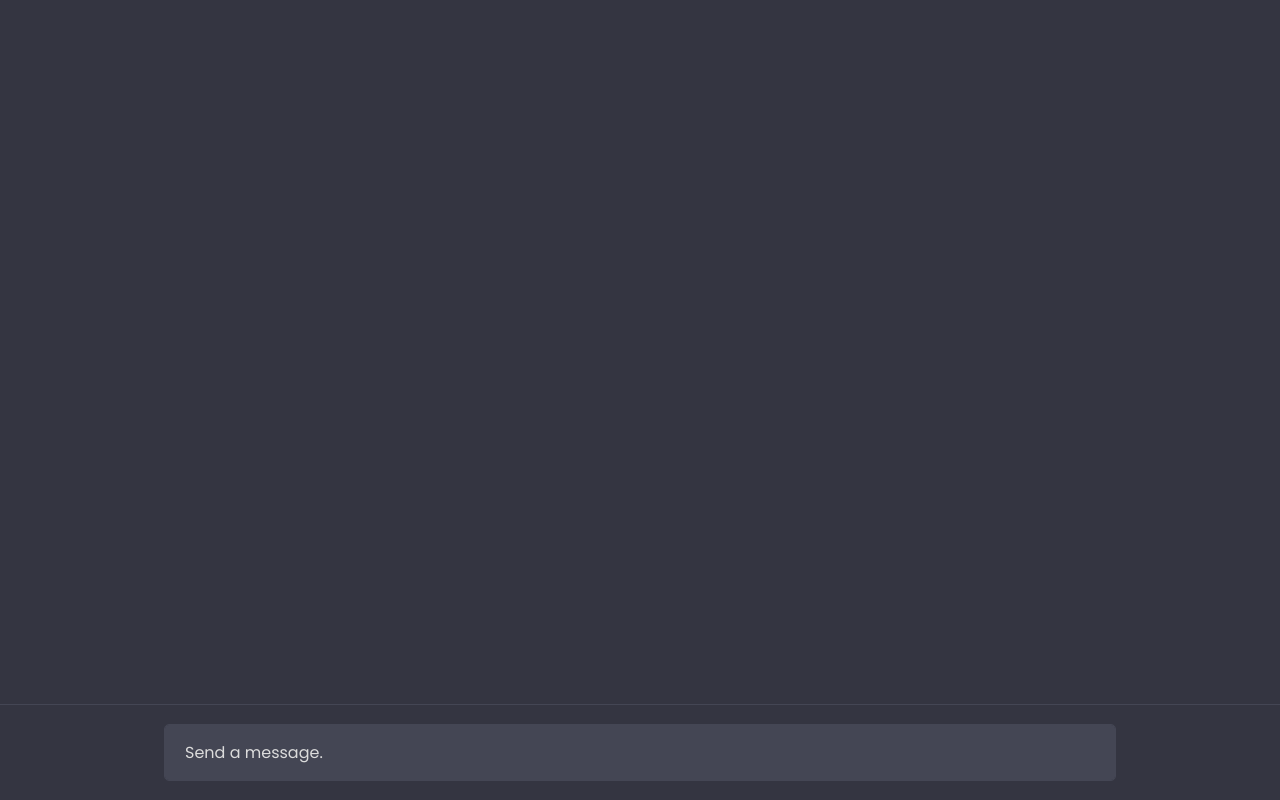
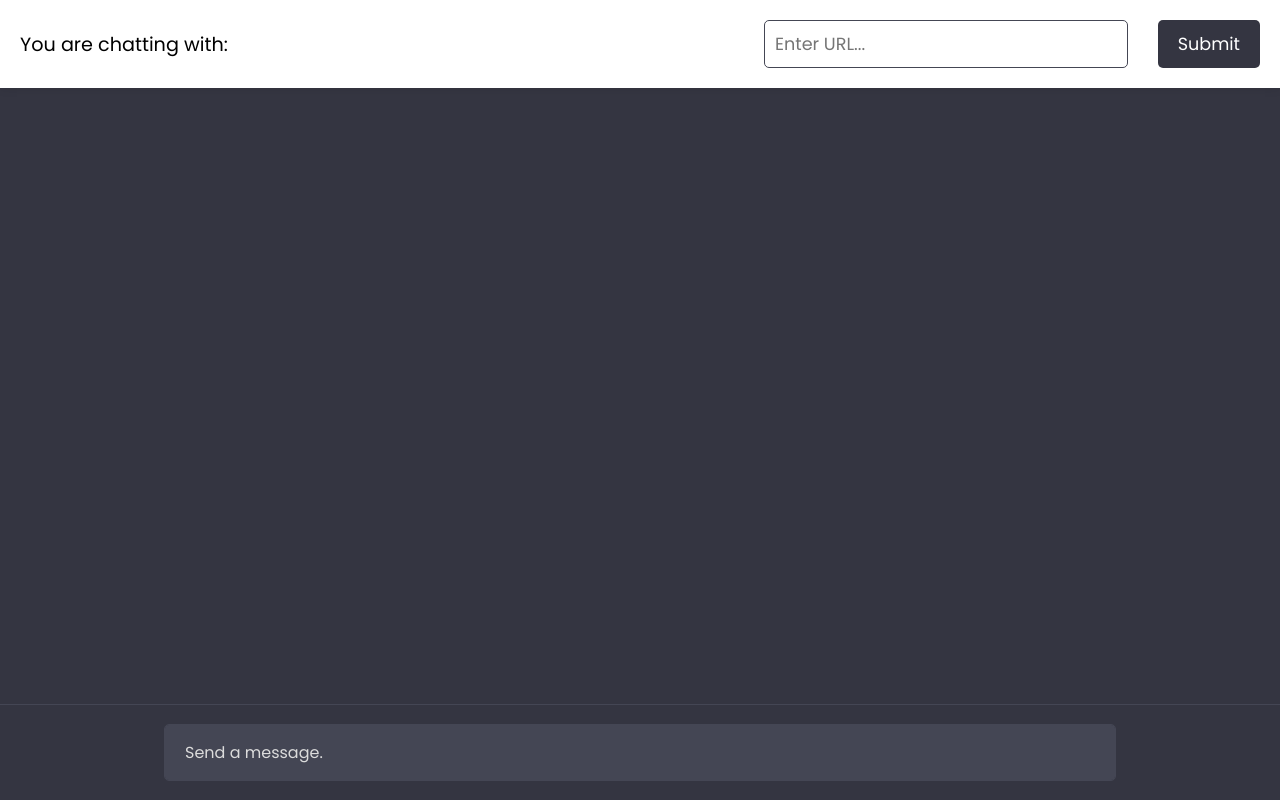
Before and after one commit to CoachJasonOrg/CallMeBotTestSite, a plain HTML site: page app/index.html in a window 1280 px wide. Drawn offline with nearby package versions, Linux system fonts and the light colour scheme.

Commit message:
Setup app to be deployed as a test side, which allows user input url.

```diff
--- a/app/index.html
+++ b/app/index.html
@@ -10,6 +10,15 @@
 </head>
 
 <body>
+  <!-- URL input container -->
+  <div id="url-input-div">
+    <p id="url-display">You are chatting with: </p>
+    <div id="url-submission">
+      <input type="text" id="url-input" name="url-input" required placeholder="Enter URL...">
+      <button id="submit-button">Submit</button>
+    </div>
+  </div>
+
   <!-- Chats container -->
   <div class="chat-container"></div>
 
--- a/app/main.js
+++ b/app/main.js
@@ -4,7 +4,15 @@ const chatContainer = document.querySelector(".chat-container");
 
 let userText = null;
 const API_KEY = "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"; // Paste your API key here
-const CHAT_BOT = 'http://localhost:3000/callAnnie' // [[Replace with the bot you want to test with]]
+const NODE_JS_URL = 'http://localhost:3000/callAnnie' // [[Replace with the bot you want to test with]]
+const AZURE_FUNC_URL = "http://localhost:7071/api/callAnnie" // [Replace with the Azure Function endpoint you want to test with]
+let USER_INPUT_URL = ""
+
+document.getElementById('submit-button').addEventListener('click', () => {
+    USER_INPUT_URL = document.getElementById('url-input').value;
+    document.getElementById('url-display').textContent = "You are chatting with: " + USER_INPUT_URL;
+    document.getElementById('url-input').value = '';
+});
 
 // Initialize an empty array to hold chat messages
 let chatHistory = [];
@@ -35,7 +43,7 @@ const getChatResponse = async (incomingChatDiv) => {
     addMessageToHistory("user", userText);
     const pElement = document.createElement("p");
     const messages = getChatHistory();
-    fetch(CHAT_BOT, {
+    fetch(USER_INPUT_URL, {
         method: 'POST',
         headers: {
             accept: 'application.json',
--- a/app/styles.css
+++ b/app/styles.css
@@ -1,11 +1,13 @@
 /* Import Google font - Poppins */
 @import url('https://fonts.googleapis.com/css2?family=Poppins:wght@400;500;600&display=swap');
+
 * {
   margin: 0;
   padding: 0;
   box-sizing: border-box;
   font-family: "Poppins", sans-serif;
 }
+
 :root {
   --text-color: #FFFFFF;
   --icon-color: #ACACBE;
@@ -16,6 +18,7 @@
   --outgoing-chat-border: #343541;
   --incoming-chat-border: #444654;
 }
+
 .light-mode {
   --text-color: #343541;
   --icon-color: #a9a9bc;
@@ -26,6 +29,7 @@
   --outgoing-chat-border: #FFFFFF;
   --incoming-chat-border: #D9D9E3;
 }
+
 body {
   background: var(--outgoing-chat-bg);
 }
@@ -36,17 +40,21 @@ body {
   max-height: 100vh;
   padding-bottom: 150px;
 }
+
 :where(.chat-container, textarea)::-webkit-scrollbar {
   width: 6px;
 }
+
 :where(.chat-container, textarea)::-webkit-scrollbar-track {
   background: var(--incoming-chat-bg);
   border-radius: 25px;
 }
+
 :where(.chat-container, textarea)::-webkit-scrollbar-thumb {
   background: var(--icon-color);
   border-radius: 25px;
 }
+
 .default-text {
   display: flex;
   align-items: center;
@@ -57,27 +65,33 @@ body {
   text-align: center;
   color: var(--text-color);
 }
+
 .default-text h1 {
   font-size: 3.3rem;
 }
+
 .default-text p {
   margin-top: 10px;
   font-size: 1.1rem;
 }
+
 .chat-container .chat {
   padding: 25px 10px;
   display: flex;
   justify-content: center;
   color: var(--text-color);
 }
+
 .chat-container .chat.outgoing {
   background: var(--outgoing-chat-bg);
   border: 1px solid var(--outgoing-chat-border);
 }
+
 .chat-container .chat.incoming {
   background: var(--incoming-chat-bg);
   border: 1px solid var(--incoming-chat-border);
 }
+
 .chat .chat-content {
   display: flex;
   max-width: 1200px;
@@ -85,23 +99,28 @@ body {
   align-items: flex-start;
   justify-content: space-between;
 }
+
 span.material-symbols-rounded {
   user-select: none;
   cursor: pointer;
 }
+
 .chat .chat-content span {
   cursor: pointer;
   font-size: 1.3rem;
   color: var(--icon-color);
   visibility: hidden;
 }
+
 .chat:hover .chat-content:not(:has(.typing-animation), :has(.error)) span {
   visibility: visible;
 }
+
 .chat .chat-details {
   display: flex;
   align-items: center;
 }
+
 .chat .chat-details img {
   width: 35px;
   height: 35px;
@@ -109,6 +128,7 @@ span.material-symbols-rounded {
   object-fit: cover;
   border-radius: 2px;
 }
+
 .chat .chat-details p {
   white-space: pre-wrap;
   font-size: 1.05rem;
@@ -116,13 +136,16 @@ span.material-symbols-rounded {
   color: var(--text-color);
   word-break: break-word;
 }
+
 .chat .chat-details p.error {
   color: #e55865;
 }
+
 .chat .typing-animation {
   padding-left: 25px;
   display: inline-flex;
 }
+
 .typing-animation .typing-dot {
   height: 7px;
   width: 7px;
@@ -132,17 +155,23 @@ span.material-symbols-rounded {
   background: var(--text-color);
   animation: animateDots 1.5s var(--delay) ease-in-out infinite;
 }
+
 .typing-animation .typing-dot:first-child {
   margin-left: 0;
 }
+
 @keyframes animateDots {
-  0%,44% {
+
+  0%,
+  44% {
     transform: translateY(0px);
   }
+
   28% {
     opacity: 0.4;
     transform: translateY(-6px);
   }
+
   44% {
     opacity: 0.2;
   }
@@ -159,17 +188,20 @@ span.material-symbols-rounded {
   background: var(--outgoing-chat-bg);
   border-top: 1px solid var(--incoming-chat-border);
 }
+
 .typing-container .typing-content {
   display: flex;
   max-width: 950px;
   width: 100%;
   align-items: flex-end;
 }
+
 .typing-container .typing-textarea {
   width: 100%;
   display: flex;
   position: relative;
 }
+
 .typing-textarea textarea {
   resize: none;
   height: 55px;
@@ -184,9 +216,11 @@ span.material-symbols-rounded {
   background: var(--incoming-chat-bg);
   outline: 1px solid var(--incoming-chat-border);
 }
+
 .typing-textarea textarea::placeholder {
   color: var(--placeholder-color);
 }
+
 .typing-content span {
   width: 55px;
   height: 55px;
@@ -197,24 +231,29 @@ span.material-symbols-rounded {
   justify-content: center;
   color: var(--icon-color);
 }
+
 .typing-textarea span {
   position: absolute;
   right: 0;
   bottom: 0;
   visibility: hidden;
 }
-.typing-textarea textarea:valid ~ span {
+
+.typing-textarea textarea:valid~span {
   visibility: visible;
 }
+
 .typing-controls {
   display: flex;
 }
+
 .typing-controls span {
   margin-left: 7px;
   font-size: 1.4rem;
   background: var(--incoming-chat-bg);
   outline: 1px solid var(--incoming-chat-border);
 }
+
 .typing-controls span:hover {
   background: var(--icon-hover-bg);
 }
@@ -224,35 +263,87 @@ span.material-symbols-rounded {
   .default-text h1 {
     font-size: 2.3rem;
   }
+
   :where(.default-text p, textarea, .chat p) {
-    font-size: 0.95rem!important;
+    font-size: 0.95rem !important;
   }
+
   .chat-container .chat {
     padding: 20px 10px;
   }
+
   .chat-container .chat img {
     height: 32px;
     width: 32px;
   }
+
   .chat-container .chat p {
     padding: 0 20px;
   }
+
   .chat .chat-content:not(:has(.typing-animation), :has(.error)) span {
     visibility: visible;
   }
+
   .typing-container {
     padding: 15px 10px;
   }
+
   .typing-textarea textarea {
     height: 45px;
     padding: 10px 40px 10px 10px;
   }
+
   .typing-content span {
     height: 45px;
     width: 45px;
     margin-left: 5px;
   }
+
   span.material-symbols-rounded {
-    font-size: 1.25rem!important;
+    font-size: 1.25rem !important;
   }
 }
+
+/* Existing styles... */
+
+/* New styles for the URL input and submit button */
+#url-input-div {
+  display: flex;
+  justify-content: space-between;
+  align-items: center;
+  background-color: white;
+  padding: 20px;
+  box-shadow: 0px 0px 10px rgba(0, 0, 0, 0.1);
+  margin-bottom: 20px;
+}
+
+#url-display {
+  width: 50%;
+  font-size: 1.2rem;
+  color: black;
+}
+
+#url-submission {
+  display: flex;
+  width: 40%;
+}
+
+#url-input {
+  flex-grow: 1;
+  padding: 10px;
+  font-size: 1.1rem;
+  border-radius: 5px;
+  border: 1px solid var(--incoming-chat-border);
+  margin-right: 30px;
+}
+
+#submit-button {
+  padding: 10px 20px;
+  font-size: 1.1rem;
+  border-radius: 5px;
+  border: none;
+  color: var(--text-color);
+  background-color: var(--outgoing-chat-bg);
+  cursor: pointer;
+}
```
Also changed, not shown: app/images/user.jpg.
